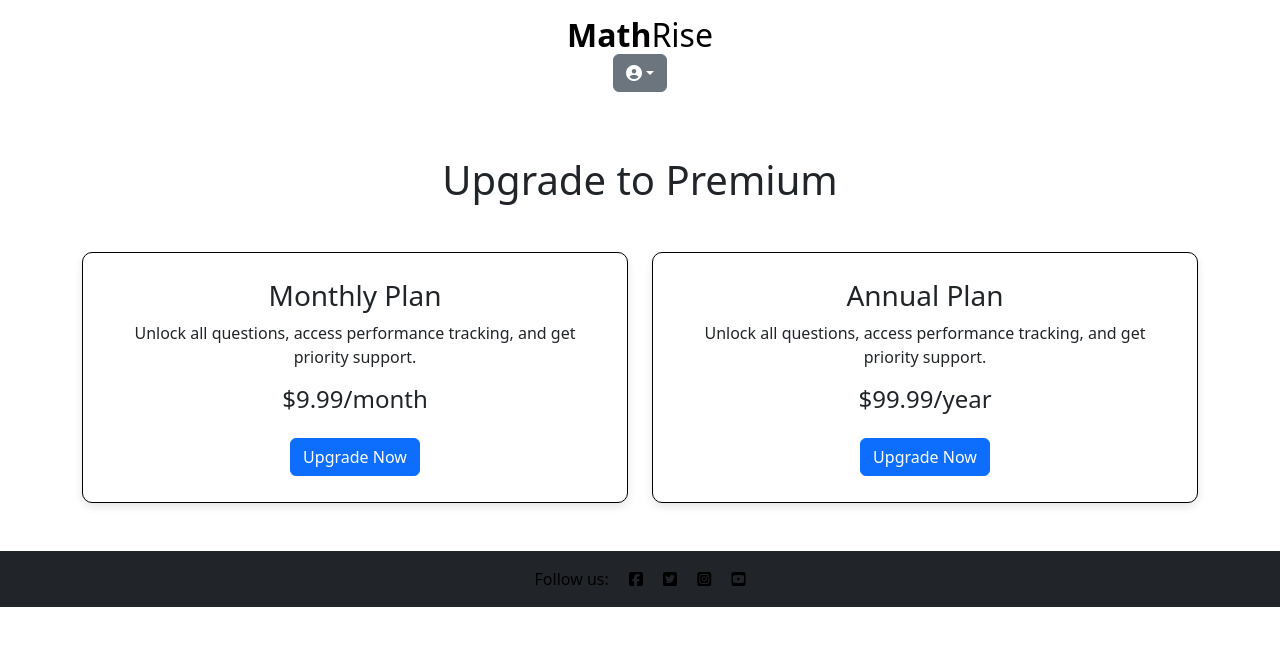
After one commit to Ryan-ford25/Milestone-project-4, a Django app: page /upgrade/ in a window 1280 px wide. The commit adds this page. Shown: the top 646 px of the page. Run offline with Django 5.2, Linux system fonts and the light colour scheme; some libraries are stand-ins or nearby versions.

Commit message:
Adding the premium plan upgrade screen

```diff
--- a/mathrise/urls.py
+++ b/mathrise/urls.py
@@ -22,4 +22,5 @@ urlpatterns = [
     path('accounts/', include('allauth.urls')),
     path('', include('quiz.urls')),
     path('', include('user.urls')),
+    path('', include('payment.urls')),
 ]
--- /dev/null
+++ b/payment/templates/payment/upgrade.html
@@ -0,0 +1,32 @@
+{% extends 'base.html' %}
+{% load static %}
+
+{% block extra_title %}Upgrade to Premium{% endblock %}
+
+{% block content %}
+    <div class="container">
+        <h1 class="logo-font text-center my-5">Upgrade to Premium</h1>
+        <div class="row justify-content-center">
+            <div class="col-sm-12 col-md-8 col-lg-6 mb-4">
+                <div class="card mb-4">
+                    <div class="card-body text-center">
+                        <h3 class="card-title">Monthly Plan</h3>
+                        <p class="card-text">Unlock all questions, access performance tracking, and get priority support.</p>
+                        <h4 class="card-text">$9.99/month</h4>
+                        <a href="#" class="btn btn-primary mt-3">Upgrade Now</a>
+                    </div>
+                </div>
+            </div>
+            <div class="col-sm-12 col-md-8 col-lg-6 mb-4">
+                <div class="card mb-4">
+                    <div class="card-body text-center">
+                        <h3 class="card-title">Annual Plan</h3>
+                        <p class="card-text">Unlock all questions, access performance tracking, and get priority support.</p>
+                        <h4 class="card-text">$99.99/year</h4>
+                        <a href="#" class="btn btn-primary mt-3">Upgrade Now</a>
+                    </div>
+                </div>
+            </div>
+        </div>
+    </div>
+{% endblock %}
--- /dev/null
+++ b/payment/urls.py
@@ -0,0 +1,7 @@
+from django.contrib import admin
+from django.urls import path
+from . import views
+
+urlpatterns = [
+    path('upgrade/', views.upgrade, name='upgrade'),
+]
--- a/payment/views.py
+++ b/payment/views.py
@@ -1,3 +1,6 @@
 from django.shortcuts import render
 
 # Create your views here.
+
+def upgrade(request):
+    return render(request, 'payment/upgrade.html')
--- a/templates/base.html
+++ b/templates/base.html
@@ -39,12 +39,12 @@
   <body>
     <nav class="container-fluid">
         <div id="topnav" class="row bg-white py-3">
-            <div class="col-12 col-lg-4 my-auto py-1 py-lg-0 text-center text-lg-left">
+            <div class="text-center text-lg-left">
                 <a href="{% url 'home' %}" class="nav-link main-logo-link">
                     <h2 class="logo-font text-black my-0"><strong>Math</strong>Rise</h2>
                 </a>
             </div>
-            <div class="dropdown col-12 col-lg-4 my-auto py-1 py-lg-0 text-center text-lg-right">
+            <div class="dropdown text-center text-lg-right">
                 <button class="btn btn-secondary dropdown-toggle" type="button" data-bs-toggle="dropdown" aria-expanded="false"><i class="fa-solid fa-circle-user"></i></button>
                 <ul class="dropdown-menu">
                     {% if request.user.is_authenticated %}
```
Also changed, not shown: quiz/templates/quiz/index.html (+8 -0 lines).
